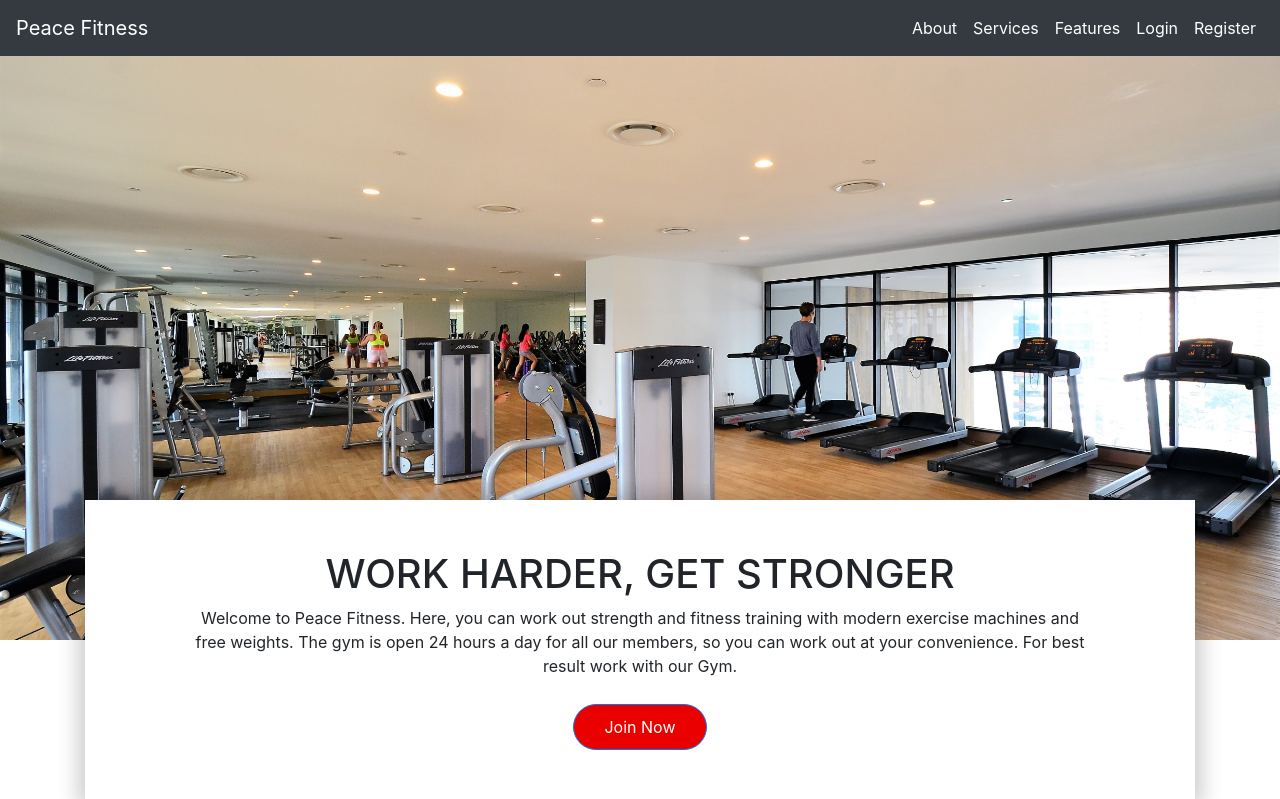
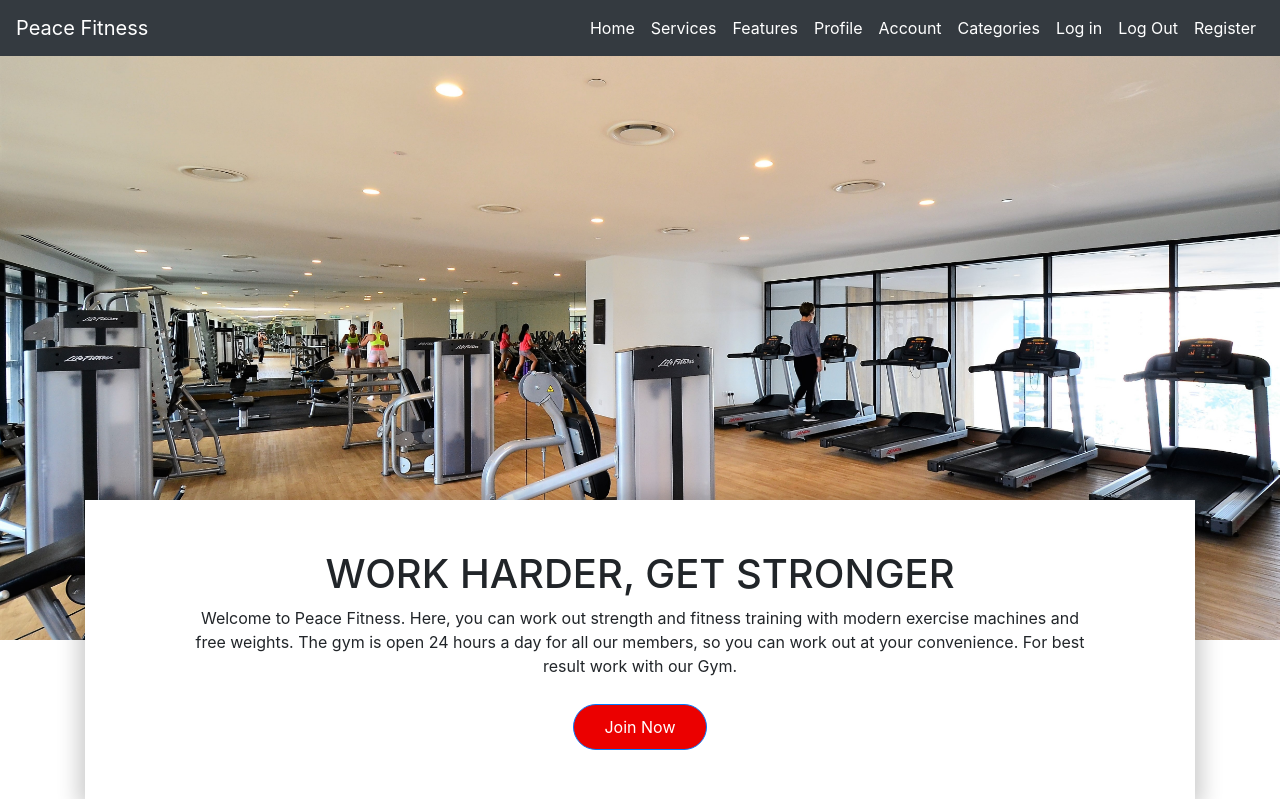
Before and after one commit to Code-Institute-Submissions/zappyemem-PeaceFitness_, a Flask app: page / in a window 1280 px wide. Shown: the top 799 px of the page. Run offline with Flask 2, Linux system fonts and the light colour scheme; some libraries are stand-ins or nearby versions.

Commit message:
updated and added more relevant navbars

```diff
--- a/templates/index.html
+++ b/templates/index.html
@@ -32,7 +32,7 @@
 			                               	<ul class="navbar-nav ml-auto">
 
 				                             	<li class="nav-item">
-						                            <a class="nav-link" href="#about">About</a>
+						                            <a class="nav-link" href="#Home">Home</a>
 					                            </li>
 				                     	        <li class="nav-item">
 						                            <a class="nav-link" href="#services">Services</a>
@@ -40,9 +40,21 @@
 				                               	<li class="nav-item">
 						                            <a class="nav-link" href="#features">Features</a>
 					                            </li>
+												<li class="nav-item">
+						                            <a class="nav-link" href="#Profile">Profile</a>
+												</li>
+												<li class="nav-item">
+						                            <a class="nav-link" href="#Account">Account</a>
+												 </li>
+												<li class="nav-item">
+						                            <a class="nav-link" href="#Categories">Categories</a>
+												</li>
 					                            <li class="nav-item">
-						                            <a class="nav-link" href="#Login">Login</a>
+						                            <a class="nav-link" href="#Log in">Log in</a>
 					                            </li>
+												<li class="nav-item">
+						                            <a class="nav-link" href="#Log out">Log Out</a>
+												</li>
 												<li class="nav-item">
 						                            <a class="nav-link" href="#Register">Register</a>
 					                            </li>
```
